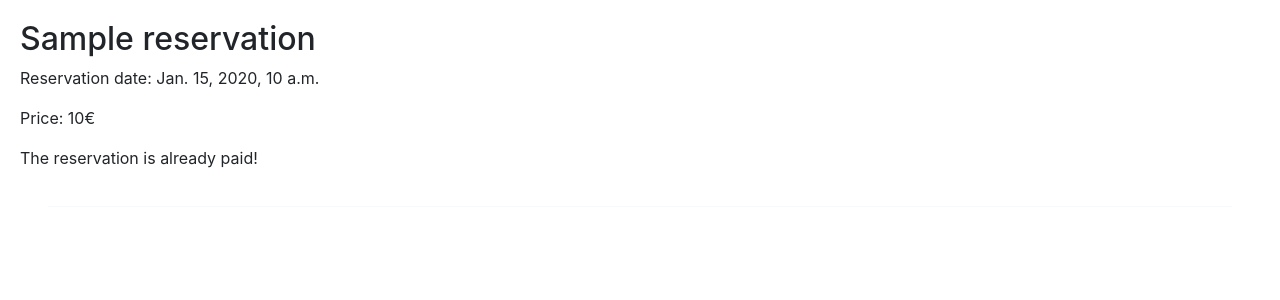
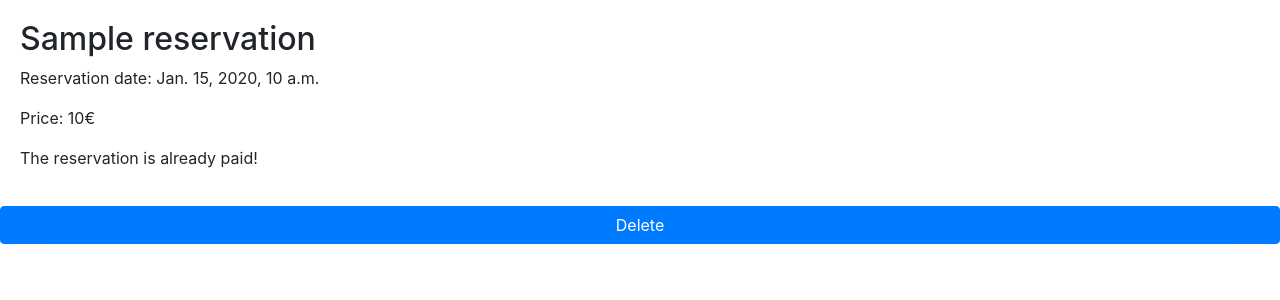
Before and after one commit to perepinol/trainingwellApp, a Django app: page /events/reservation/1/ in a window 1280 px wide. Shown: the part 56-356 px from the top of the page. Run offline with Django 3.2, Linux system fonts and the light colour scheme; a user stored in the database is signed in; tables that the repository leaves empty hold one stand-in row (values such as "Sample post"); data that the repository does not hold is empty; some libraries are stand-ins or nearby versions.

Commit message:
Delete Reservation

```diff
--- a/eventApp/models.py
+++ b/eventApp/models.py
@@ -109,6 +109,14 @@
 
 
 class Reservation(models.Model):
+    PAGADA = 'P'
+    NOPAGADA = 'NP'
+    CANCELADAPARADEVOLVER = 'CPD'
+    CANCELADADEVUELTA = 'CD'
+    CANCELADAFUERADEPLAZO = 'CFP'
+    STATUS = [(PAGADA, 'pagado'), (NOPAGADA, 'nopagada'), (CANCELADAPARADEVOLVER, 'canceladaparadevolver'),
+              (CANCELADADEVUELTA, 'canceladadevuelta'), (CANCELADAFUERADEPLAZO, 'canceladafueraplazo')]
+    status = models.CharField(max_length=100, choices=STATUS)
     event_name = models.CharField(max_length=100)
     user = models.ForeignKey(settings.AUTH_USER_MODEL, on_delete=models.PROTECT)
     reservation_date = models.DateTimeField(auto_now_add=True)
--- a/eventApp/urls.py
+++ b/eventApp/urls.py
@@ -16,7 +16,7 @@
 from django.contrib.auth.decorators import login_required
 from django.urls import path
 from eventApp.views import TestView, reservation_view, show_reservation_schedule_view, _ajax_change_view, \
-    reservation_detail, _ajax_mark_as_read
+    reservation_detail, _ajax_mark_as_read, delete_reservation
 
 urlpatterns = [
     path('reservation/', reservation_view, name="reservations"),
@@ -25,4 +25,5 @@
     path('ajax/change_week/', _ajax_change_view, name='ajax_change_week'),
     path('notification/<int:obj_id>/', _ajax_mark_as_read, name='ajax_mark_read'),
     path('', TestView.as_view(), name='home'),
+    path('delete/<int:id>/', delete_reservation, name='delete_reservation')
 ]
--- a/eventApp/views.py
+++ b/eventApp/views.py
@@ -1,12 +1,13 @@
 from datetime import date, datetime, timedelta
 from urllib.parse import parse_qs
 
+from django.http import HttpResponseForbidden
 from django.urls import reverse
 
 from django import http
 from django.conf import settings
 from django.contrib.auth.decorators import login_required
-from django.shortcuts import render
+from django.shortcuts import render, redirect
 
 # Create your views here.
 from django.views.generic import TemplateView
@@ -20,6 +21,8 @@
 import logging
 
 from eventApp.query import AlreadyExistsException
+
+from datetime import datetime
 
 logger = logging.getLogger(__name__)
 
@@ -287,3 +290,21 @@
         return http.HttpResponseNotModified()
     instance.soft_delete()
     return http.HttpResponse()
+
+def delete_reservation(request,id):
+    item = Reservation.objects.get(id=id)
+    request_date = datetime.now()
+    days = (request_date - item.reservation_date).days
+    if request.user == item.user:
+        if days >= 7:
+            item.status = Reservation.CANCELADAPARADEVOLVER
+            item.save()
+            Notification.content("Reservation status: " + item.status)
+            logger.info("Reservation" + item.id + "successfully delete")
+        else:
+            item.status = Reservation.CANCELADAFUERADEPLAZO
+            item.save()
+            Notification.content("Reservation status: " + item.status)
+    else:
+        return HttpResponseForbidden()
+    return redirect('eventApp/reservation_list_view.html')
--- a/templates/eventApp/reservation_detail.html
+++ b/templates/eventApp/reservation_detail.html
@@ -16,4 +16,32 @@
          </div>
         </div>
     </div>
+
+<!-- Button trigger modal -->
+<button type="button" class="btn btn-primary" data-toggle="modal" data-target="#exampleModal">
+    {% trans 'Delete' %}
+</button>
+
+<!-- Modal -->
+<div class="modal fade" id="exampleModal" tabindex="-1" role="dialog" aria-labelledby="exampleModalLabel" aria-hidden="true">
+  <div class="modal-dialog" role="document">
+    <div class="modal-content">
+      <div class="modal-header">
+        <h5 class="modal-title" id="exampleModalLabel">{% trans 'Delete' %}</h5>
+        <button type="button" class="close" data-dismiss="modal" aria-label="Close">
+          <span aria-hidden="true">&times;</span>
+        </button>
+      </div>
+      <div class="modal-body">
+        <p>{% trans 'Are you sure you want to delete your reservation?'%}</p>
+      </div>
+      <div class="modal-footer">
+        <a href="{% url 'delete_reservation' reservation.id %}" class="btn btn-danger">{% trans 'Delete' %}</a>
+        <button type="button" class="btn btn-secondary" data-dismiss="modal">{% trans 'Cancel' %}</button>
+      </div>
+    </div>
+  </div>
+</div>
+
+
 {% endblock %}
```
